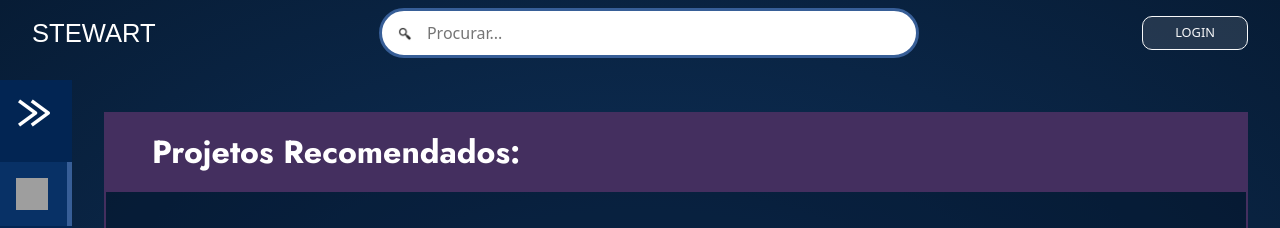
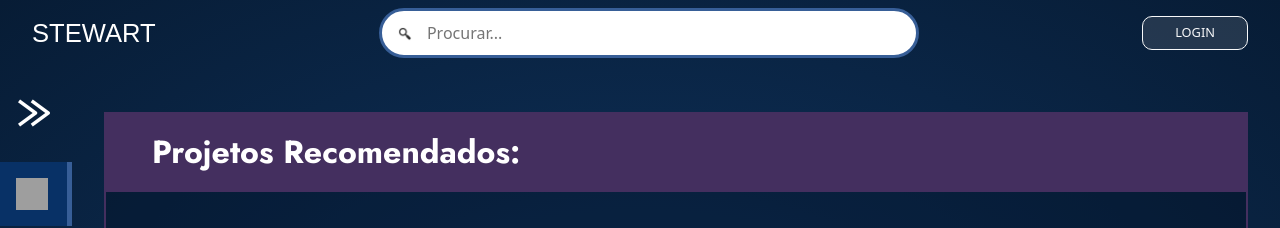
Before and after one commit to RP2-startups/stewart-frontend, a JavaScript app: page / in a window 1280 px wide. Shown: the top 228 px of the page. Built offline with nearby package versions, Linux system fonts and the light colour scheme; no server answers; grey boxes are pictures that could not be loaded; a web font is replaced by a local one.

Commit message:
transparent sidebar

```diff
--- a/src/components/SideBar.vue
+++ b/src/components/SideBar.vue
@@ -59,7 +59,8 @@
   overflow: hidden;
   left: 0;
   width: calc(2rem + 40px);
-  background-color: var(--color-background-dark-hover);
+  /*background-color: var(--color-background-dark-hover);*/
+  background-color: transparent;
   transition: 0.3s ease-out;
 }
 
@@ -78,7 +79,8 @@
 }
 
 .menu-toggle-wrap {
-  background-color: var(--color-background-dark-hover);
+  /*background-color: var(--color-background-dark-hover);*/
+  background-color: transparent;
   margin-bottom: 1rem;
   border: 0px;
   transition: 0.5 ease-out;
```
